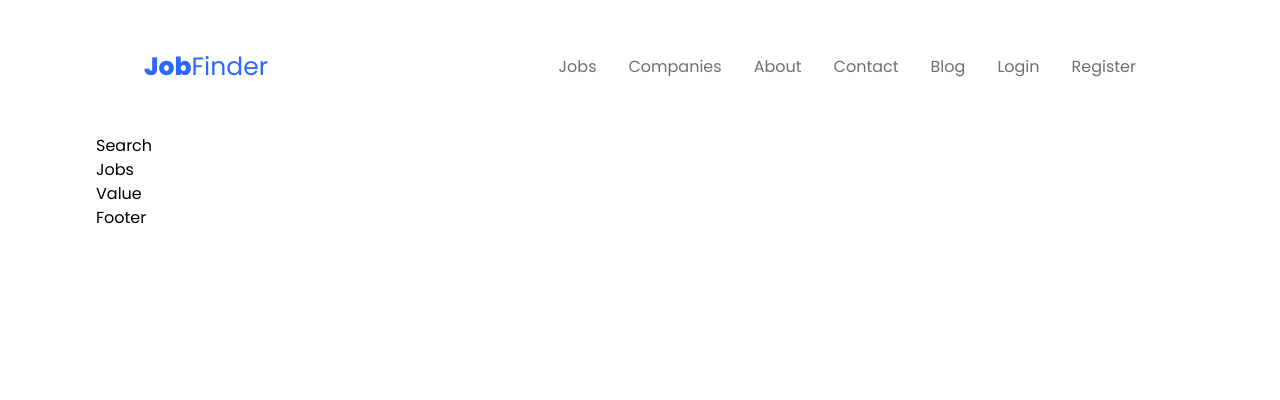
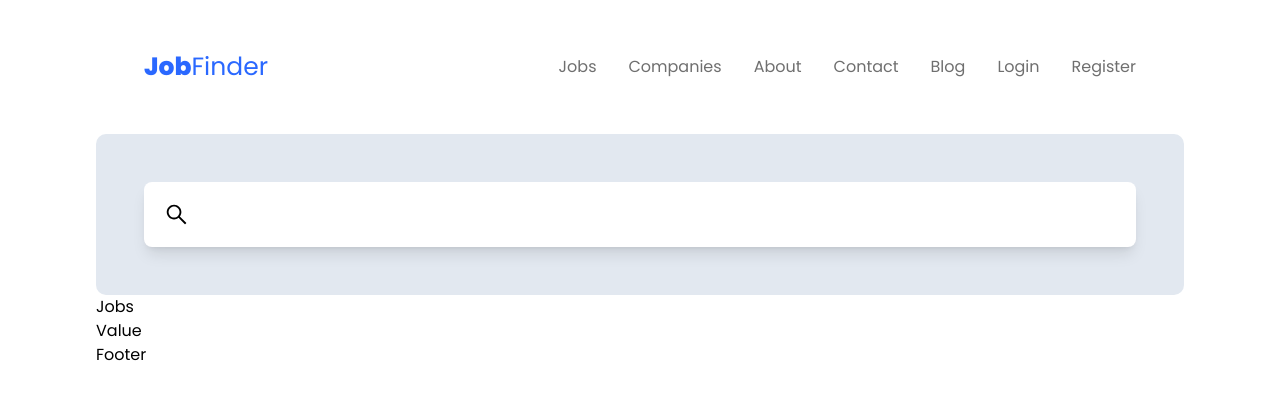
Before and after one commit to shaikahmadnawaz/job-finder, a React (Create React App) app: page / in a window 1280 px wide. Shown: the top 400 px of the page. Built offline with nearby package versions, Linux system fonts and the light colour scheme.

Commit message:
work in progress

```diff
--- a/package.json
+++ b/package.json
@@ -8,6 +8,7 @@
     "@testing-library/user-event": "^13.5.0",
     "react": "^18.2.0",
     "react-dom": "^18.2.0",
+    "react-icons": "^4.8.0",
     "react-scripts": "5.0.1",
     "web-vitals": "^2.1.4"
   },
--- a/src/components/SearchDiv/Search.js
+++ b/src/components/SearchDiv/Search.js
@@ -1,7 +1,18 @@
 import React from "react";
+import { AiOutlineSearch } from "react-icons/ai";
 
 const Search = () => {
-  return <div>Search</div>;
+  return (
+    <div className="searchDiv grid gp-10 bg-slate-200 rounded-[10px] p-[3rem]">
+      <form action="">
+        <div className="firstDiv flex justify-between items-center rounded-[8px] gap-[10px] bg-white p-5 shadow-lg shadow-greyIsh-700">
+          <div className="flex gap-2 items-center">
+            <AiOutlineSearch className="text-[25px] icon" />
+          </div>
+        </div>
+      </form>
+    </div>
+  );
 };
 
 export default Search;
--- a/src/index.css
+++ b/src/index.css
@@ -29,9 +29,9 @@ li:hover::before {
   bottom: -10px;
 }
 
-/* .icon {
+.icon {
   cursor: pointer;
-} */
+}
 
 /* .card{
   background: #000;
```
Also changed, not shown: 1 other file (tests, documents, lock files or other folders).
